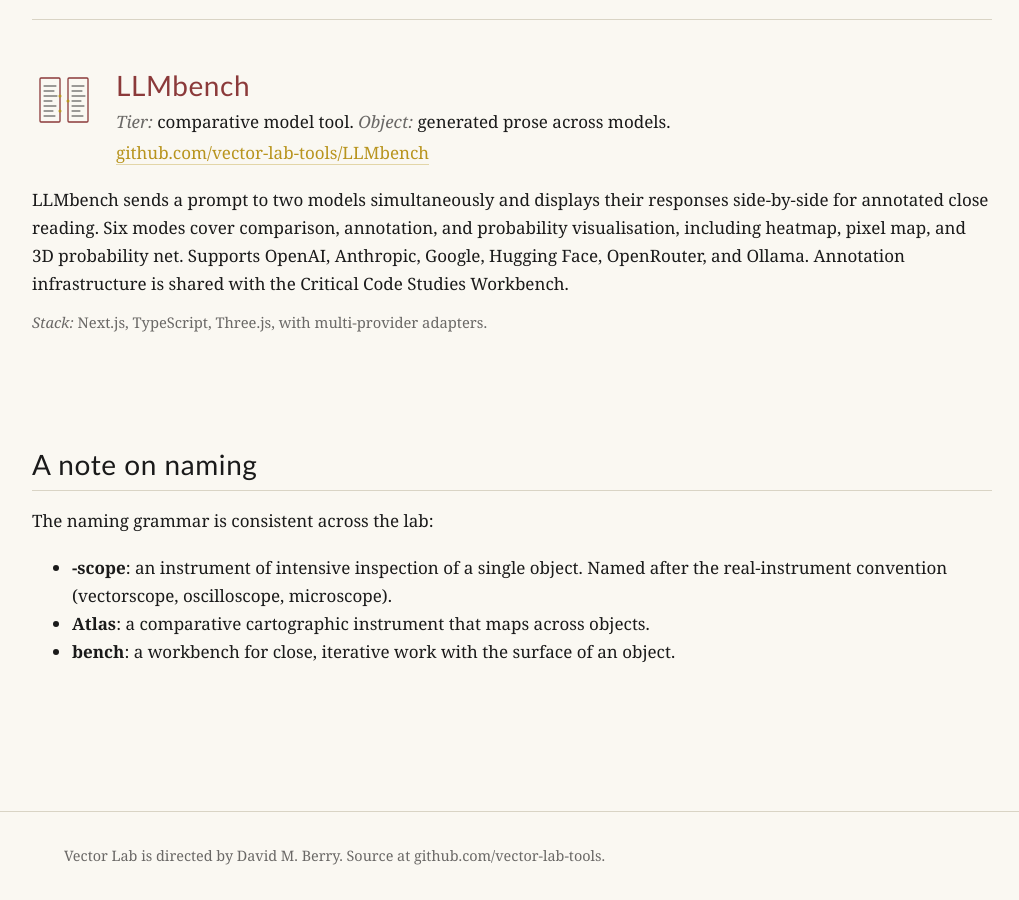
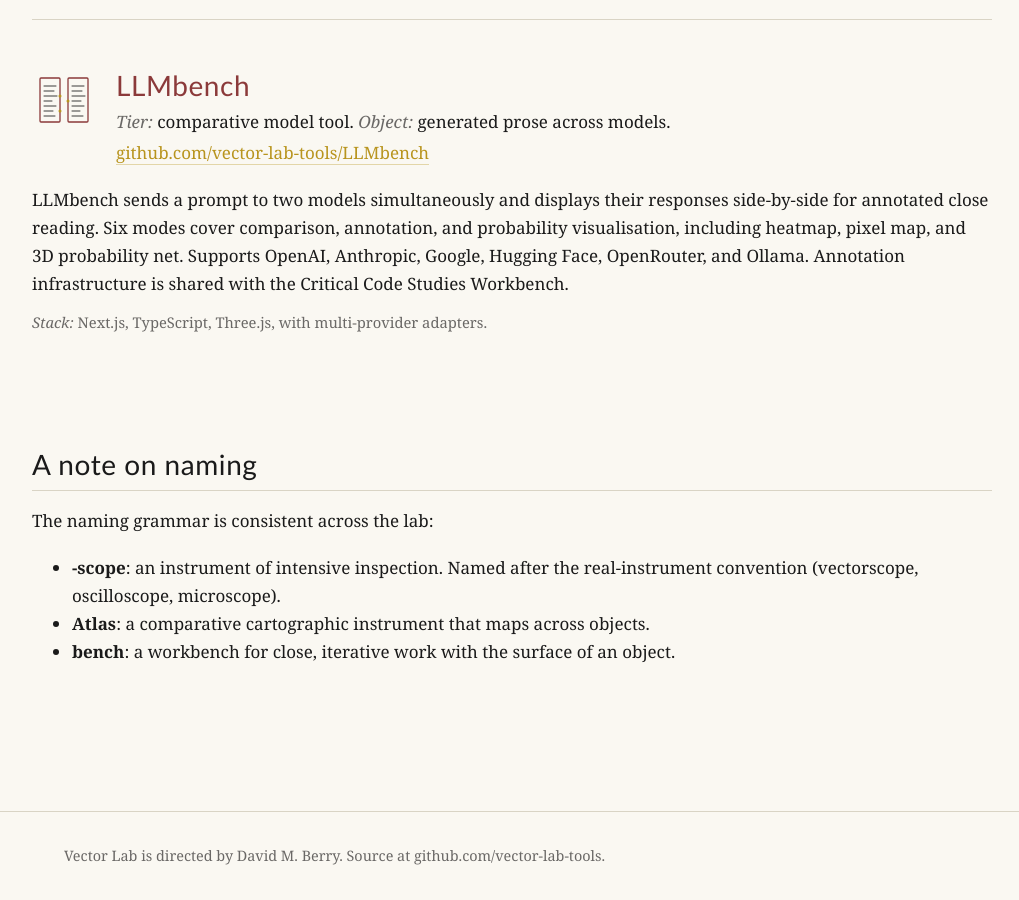
Before and after one commit to vector-lab-tools/vector-lab-tools.github.io, a Jekyll site: the page built from tools.md, in a window 1280 px wide and 900 px high, scrolled down 1923 px. Shown: the whole window, without its empty margins (128-1147 px from the left). Built offline with Jekyll 4.4.1, drawn with Linux system fonts in a browser that asks for light colours.

Commit message:
tools.md: drop 'a single object' for vocabulary consistency
Co-Authored-By: Claude Opus 4.6 <noreply@anthropic.com>

```diff
--- a/tools.md
+++ b/tools.md
@@ -98,7 +98,7 @@ LLMbench sends a prompt to two models simultaneously and displays their response
 
 The naming grammar is consistent across the lab:
 
-- <strong>-scope</strong>: an instrument of intensive inspection of a single object. Named after the real-instrument convention (vectorscope, oscilloscope, microscope).
+- <strong>-scope</strong>: an instrument of intensive inspection. Named after the real-instrument convention (vectorscope, oscilloscope, microscope).
 - <strong>Atlas</strong>: a comparative cartographic instrument that maps across objects.
 - <strong>bench</strong>: a workbench for close, iterative work with the surface of an object.
 
```
